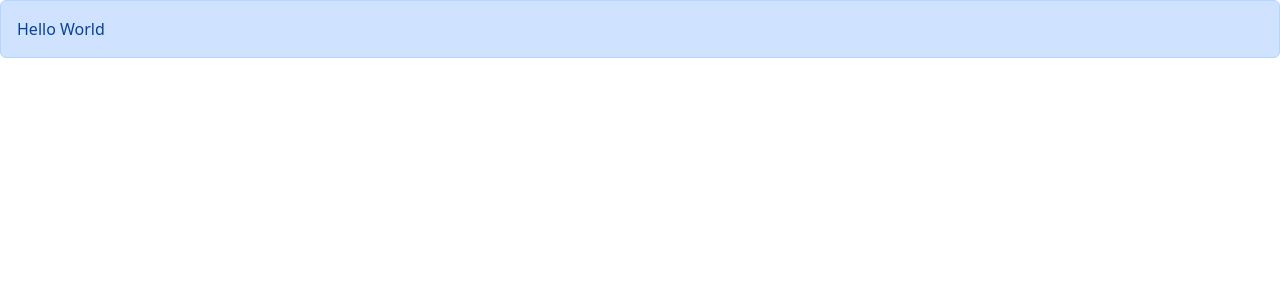
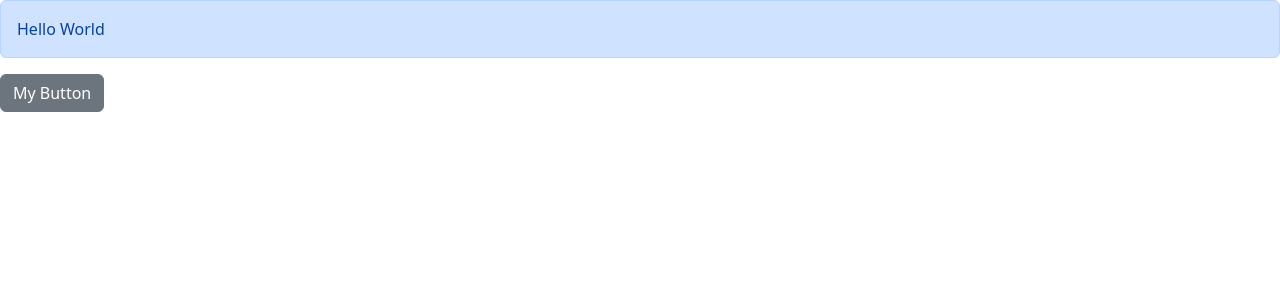
Before and after one commit to elyse502/Practices, a React (Vite) app in the folder nodeJs/react/react-app-mosh/: page / in a window 1280 px wide. Shown: the top 300 px of the page. Built offline with nearby package versions, Linux system fonts and the light colour scheme.

Commit message:
Build a Button Component from Scratch 🗼

```diff
--- a/nodeJs/react/react-app-mosh/src/App.tsx
+++ b/nodeJs/react/react-app-mosh/src/App.tsx
@@ -1,9 +1,15 @@
 import Alert from "./components/Alert";
+import Button from "./components/Button";
 
 function App() {
   return (
     <div>
-      <Alert>Hello <span>World</span></Alert>
+      <Alert>
+        Hello <span>World</span>
+      </Alert>
+      <Button color="secondary" onClick={() => console.log("Clicked")}>
+        My Button
+      </Button>
     </div>
   );
 }
--- /dev/null
+++ b/nodeJs/react/react-app-mosh/src/components/Button.tsx
@@ -0,0 +1,16 @@
+import React from "react";
+
+interface Props {
+  children: string;
+  color?: "primary" | "secondary" | "danger";
+  onClick: () => void;
+}
+const Button = ({ children, onClick, color = "secondary" }: Props) => {
+  return (
+    <button className={"btn btn-" + color} onClick={onClick}>
+      {children}
+    </button>
+  );
+};
+
+export default Button;
```
